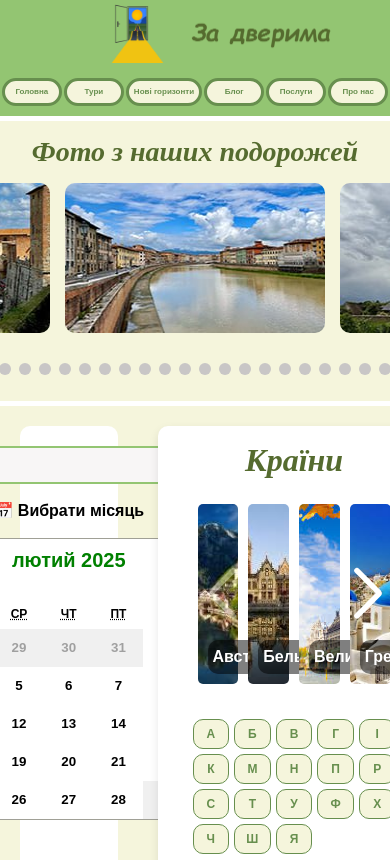
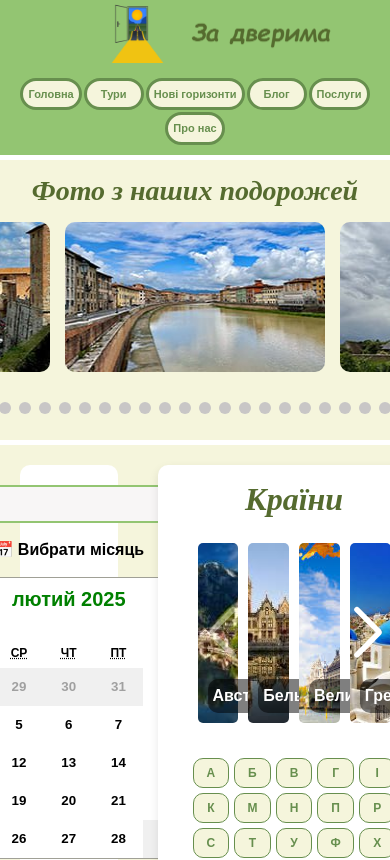
Before and after one commit to artelena1906/Front-ZaDveryma, a Next.js app: page / in a window 390 px wide. Shown: the top 860 px of the page. Built offline with nearby package versions, Linux system fonts and the light colour scheme.

Commit message:
доработка с хедером

```diff
--- a/src/app/MainPage/css/MainPageHeader.module.css
+++ b/src/app/MainPage/css/MainPageHeader.module.css
@@ -131,7 +131,13 @@
   border: none;
 }
 
-@media (max-width: 1500px) {
+.burger {
+  display: none;
+  font-size: 28px;
+  cursor: pointer;
+}
+
+@media (max-width: 1200px) {
   .containerHeader {
     flex-direction: column;
     /* align-items: flex-end; */
@@ -208,7 +214,6 @@
     height: auto;
   }
 
-  /*Стили для названия компании */
   .Logo {
     min-width: 100px;
     max-width: 150px;
@@ -216,7 +221,6 @@
 
   .logoContainer {
     width: 100%;
-    /* justify-content: flex-start; */
     margin-bottom: 15px;
   }
 
@@ -228,7 +232,7 @@
   }
 
   .menu a{
-    font-size: 8px;
+    font-size: 11px;
   }
 
   .menuItem {
```
Also changed, not shown: src/app/MainPage/MainPageHeader.tsx (line endings or trailing spaces).
